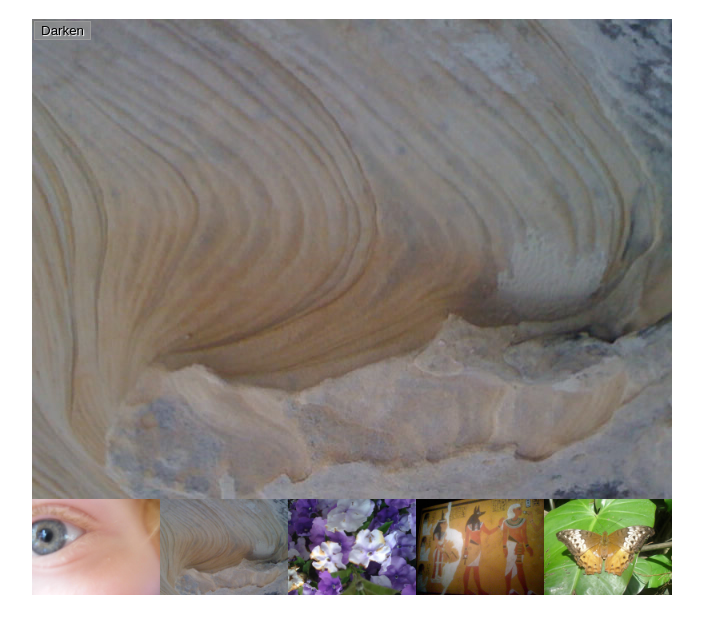
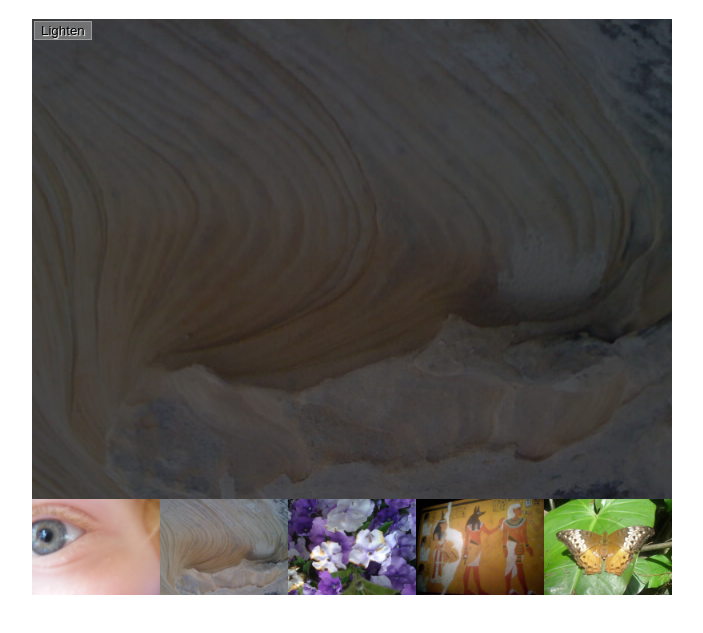
Before and after one commit to salvadorraymund/Basic-JS-Exercise-MDN-, a plain HTML site: page index.html in a window 1280 px wide. Both pictures are taken after a click on the button "Darken". Shown: the part 61-694 px from the top of the page, without its empty margins (288-991 px from the left). Drawn offline with Linux system fonts and the light colour scheme; files whose address does not match are found by name.

Commit message:
Project Completed

```diff
--- a/index.html
+++ b/index.html
@@ -15,7 +15,7 @@
     <div class="full-img">
       <img class="displayed-img" src="images/pic2.jpg">
       <div class="overlay"></div>
-      <button class="dark">Darken</button>
+      <button class="light">Darken</button>
     </div>
 
     <div class="thumb-bar">
--- a/main.js
+++ b/main.js
@@ -25,3 +25,16 @@ for(let i = 0; i <= xxx.length - 1; i++){
 
 
 /* Wiring up the Darken/Lighten button */
+btn.onclick = function(){
+		var b = btn.getAttribute('class');
+		if(b === 'dark'){
+		btn.textContent = 'Darken';
+		overlay.style.backgroundColor = "rgba(0,0,0,0)";
+		btn.setAttribute("class", "light");
+	} else{
+		btn.textContent = "Lighten";
+		overlay.style.backgroundColor = "rgba(0,0,0,0.5)";
+		btn.setAttribute('class', "dark");
+	};
+
+};
```
Also changed, not shown: 1 other file.
